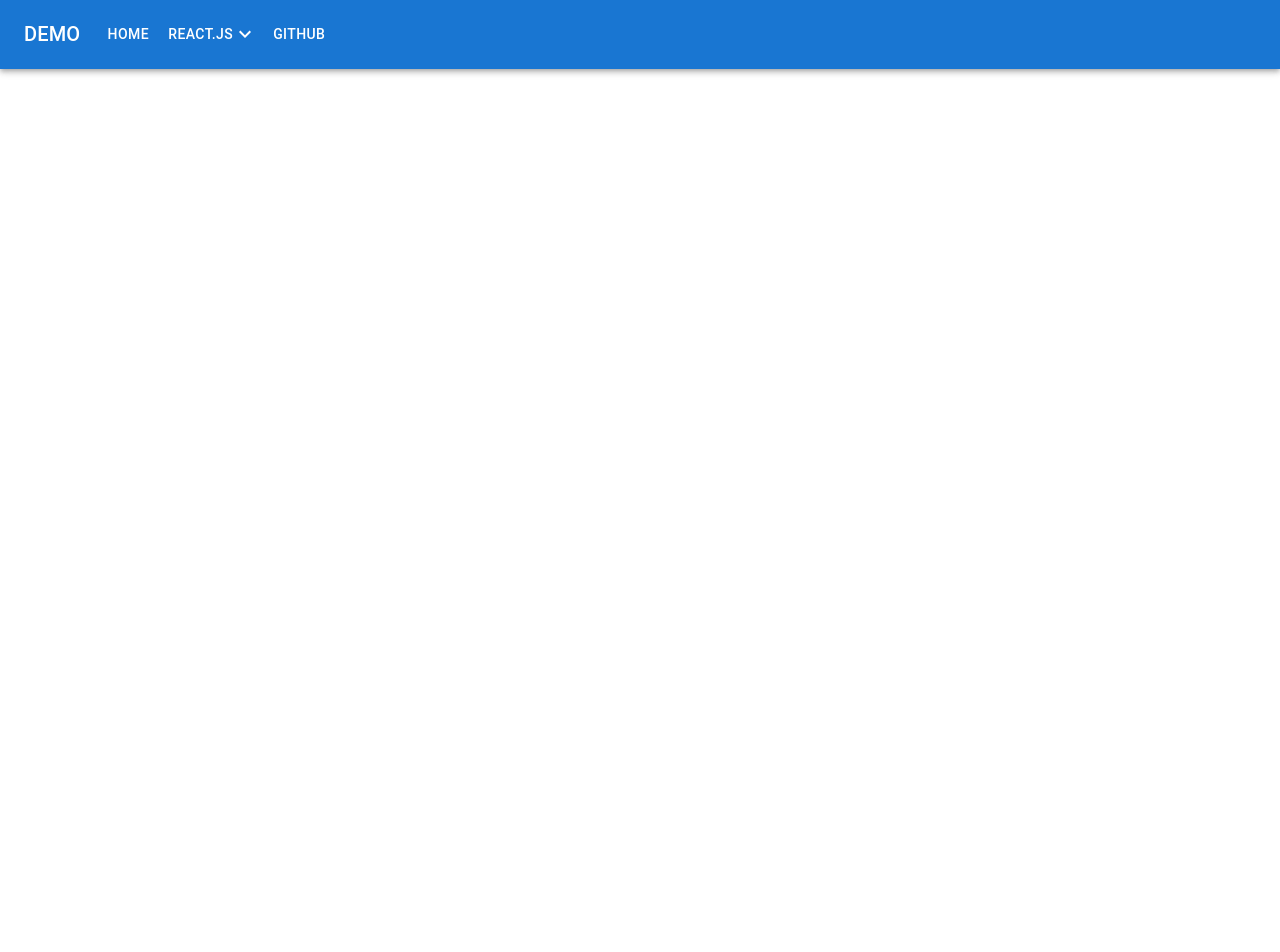
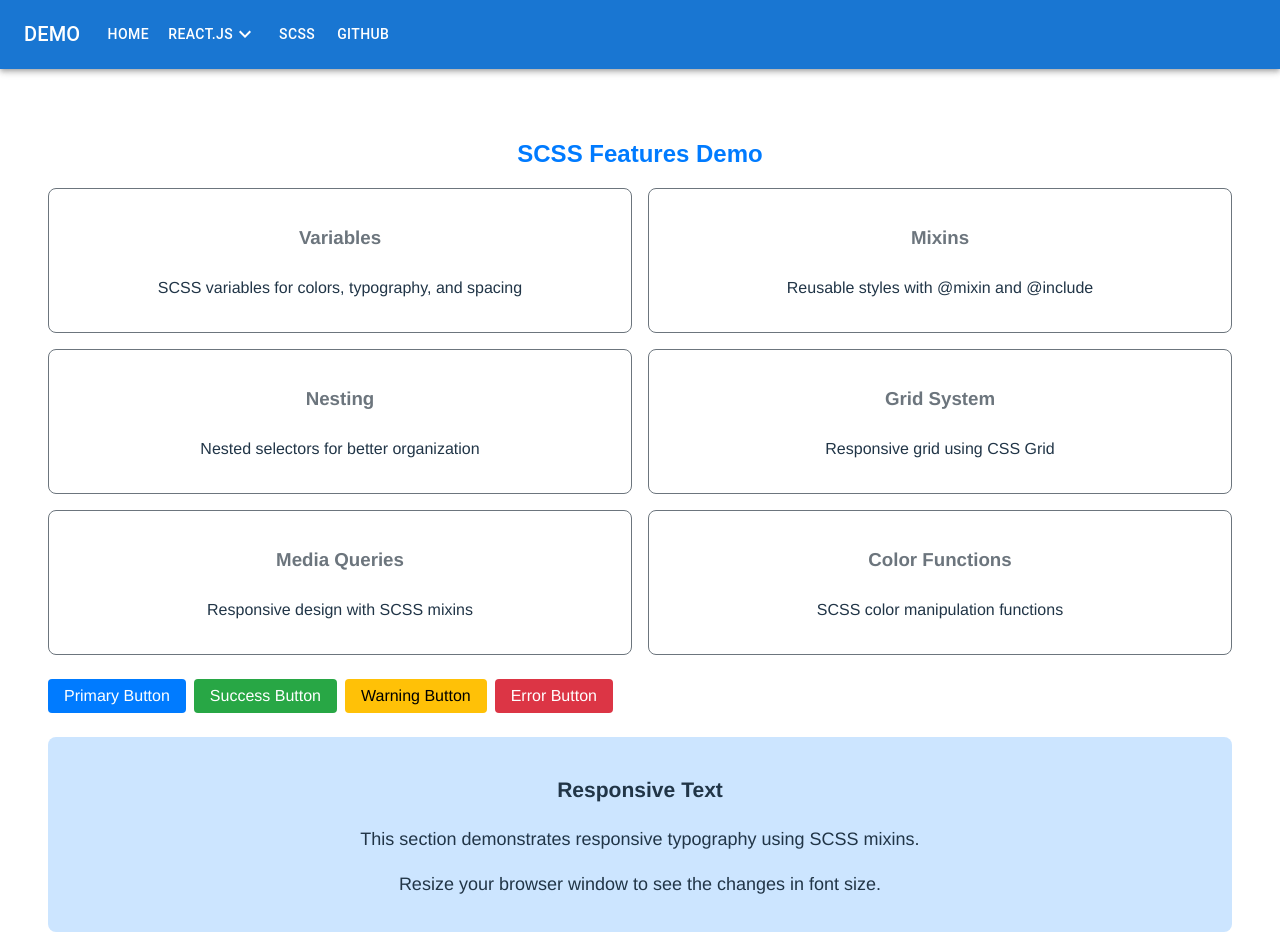
Before and after one commit to ganjianping/gjpd-reactjs19-vite, a React (Vite) app: page /demo/scss-example in a window 1280 px wide. Shown: the top 952 px of the page. Before the commit the page ends 800 px from the top, so only its background shows below. Built offline with nearby package versions, Linux system fonts and the light colour scheme.

Commit message:
Add SCSS examples and update dependencies

```diff
--- a/package.json
+++ b/package.json
@@ -31,6 +31,7 @@
     "eslint-plugin-react-refresh": "^0.4.19",
     "globals": "^15.15.0",
     "prettier": "^3.5.2",
+    "sass": "^1.85.1",
     "vite": "^6.2.0"
   }
 }
--- a/src/App.jsx
+++ b/src/App.jsx
@@ -10,6 +10,7 @@ import ContextExample from './demo/reactjs/ContextExample';
 import LifecycleExample from './demo/reactjs/LifecycleExample';
 import React19Features from './demo/reactjs/React19Features';
 import LanguageExample from './demo/reactjs/language/LanguageExample';
+import ScssExample from './demo/scss/ScssExample';
 import './App.css';
 
 function App() {
@@ -28,6 +29,7 @@ function App() {
           <Route path="/demo/reactjs/lifecycle-example" element={<LifecycleExample />} />
           <Route path="/demo/reactjs/react19-features" element={<React19Features />} />
           <Route path="/demo/reactjs/language-example" element={<LanguageExample />} />
+          <Route path="/demo/scss-example" element={<ScssExample />} />
         </Routes>
       </div>
     </BrowserRouter>
--- /dev/null
+++ b/src/demo/scss/ScssExample.jsx
@@ -0,0 +1,61 @@
+import React from 'react';
+import './ScssExample.scss';
+
+function ScssExample() {
+  const scssFeatures = [
+    {
+      title: 'Variables',
+      description: 'SCSS variables for colors, typography, and spacing'
+    },
+    {
+      title: 'Mixins',
+      description: 'Reusable styles with @mixin and @include'
+    },
+    {
+      title: 'Nesting',
+      description: 'Nested selectors for better organization'
+    },
+    {
+      title: 'Grid System',
+      description: 'Responsive grid using CSS Grid'
+    },
+    {
+      title: 'Media Queries',
+      description: 'Responsive design with SCSS mixins'
+    },
+    {
+      title: 'Color Functions',
+      description: 'SCSS color manipulation functions'
+    }
+  ];
+
+  return (
+    <div className="scss-demo">
+      <h2>SCSS Features Demo</h2>
+
+      <div className="features-grid">
+        {scssFeatures.map((feature, index) => (
+          <div key={index} className="feature-card">
+            <h3>{feature.title}</h3>
+            <p>{feature.description}</p>
+          </div>
+        ))}
+      </div>
+
+      <div className="button-showcase">
+        <button className="primary-button">Primary Button</button>
+        <button className="success-button">Success Button</button>
+        <button className="warning-button">Warning Button</button>
+        <button className="error-button">Error Button</button>
+      </div>
+
+      <div className="responsive-demo">
+        <h3>Responsive Text</h3>
+        <p>This section demonstrates responsive typography using SCSS mixins.</p>
+        <p>Resize your browser window to see the changes in font size.</p>
+      </div>
+    </div>
+  );
+}
+
+export default ScssExample;
--- /dev/null
+++ b/src/demo/scss/ScssExample.scss
@@ -0,0 +1,85 @@
+@use 'sass:color';
+@use './_variables' as v;
+@use './_mixins' as m;
+
+.scss-demo {
+  padding: v.$container-padding;
+  font-family: v.$body-font-family;
+
+  h2 {
+    font-family: v.$heading-font-family;
+    color: v.$primary-color;
+    margin-bottom: v.$spacing-unit * 2;
+  }
+
+  .features-grid {
+    display: grid;
+    grid-template-columns: repeat(3, 1fr);
+    gap: v.$spacing-unit * 2;
+
+    @include m.responsive(mobile) {
+      grid-template-columns: 1fr;
+    }
+
+    @include m.responsive(tablet) {
+      grid-template-columns: repeat(2, 1fr);
+    }
+  }
+
+  .feature-card {
+    border: 1px solid v.$secondary-color;
+    border-radius: 8px;
+    padding: v.$spacing-unit * 2;
+
+    @include m.flex-center;
+    flex-direction: column;
+    text-align: center;
+
+    h3 {
+      color: v.$secondary-color;
+      margin-bottom: v.$spacing-unit;
+    }
+  }
+
+  .button-showcase {
+    margin-top: v.$spacing-unit * 3;
+    display: flex;
+    gap: v.$spacing-unit;
+    flex-wrap: wrap;
+
+    .primary-button {
+      @include m.button-variant(v.$primary-color);
+    }
+
+    .success-button {
+      @include m.button-variant(v.$success-color);
+    }
+
+    .warning-button {
+      @include m.button-variant(v.$warning-color, black);
+    }
+
+    .error-button {
+      @include m.button-variant(v.$error-color);
+    }
+  }
+
+  .responsive-demo {
+    margin-top: v.$spacing-unit * 3;
+    padding: v.$spacing-unit * 2;
+    background-color: color.adjust(v.$primary-color, $lightness: 40%);
+    border-radius: 8px;
+
+    @include m.responsive(mobile) {
+      font-size: 14px;
+    }
+
+    @include m.responsive(tablet) {
+      font-size: 16px;
+    }
+
+    @include m.responsive(desktop) {
+      font-size: 18px;
+    }
+  }
+}
--- /dev/null
+++ b/src/demo/scss/_mixins.scss
@@ -0,0 +1,37 @@
+@use './_variables' as v;
+
+@mixin flex-center {
+  display: flex;
+  justify-content: center;
+  align-items: center;
+}
+
+@mixin responsive($breakpoint) {
+  @if $breakpoint == mobile {
+    @media (max-width: v.$mobile) {
+      @content;
+    }
+  } @else if $breakpoint == tablet {
+    @media (min-width: v.$tablet) {
+      @content;
+    }
+  } @else if $breakpoint == desktop {
+    @media (min-width: v.$desktop) {
+      @content;
+    }
+  }
+}
+
+@mixin button-variant($bg-color, $text-color: white) {
+  background-color: $bg-color;
+  color: $text-color;
+  border: none;
+  padding: v.$spacing-unit v.$spacing-unit * 2;
+  border-radius: 4px;
+  cursor: pointer;
+  transition: opacity 0.3s ease;
+
+  &:hover {
+    opacity: 0.8;
+  }
+}
--- /dev/null
+++ b/src/demo/scss/_variables.scss
@@ -0,0 +1,20 @@
+// Theme colors
+$primary-color: #007bff;
+$secondary-color: #6c757d;
+$success-color: #28a745;
+$warning-color: #ffc107;
+$error-color: #dc3545;
+
+// Typography
+$base-font-size: 16px;
+$heading-font-family: 'Arial', sans-serif;
+$body-font-family: 'Helvetica', sans-serif;
+
+// Spacing
+$spacing-unit: 8px;
+$container-padding: $spacing-unit * 2;
+
+// Breakpoints
+$mobile: 320px;
+$tablet: 768px;
+$desktop: 1024px;
--- a/src/menu/menu.json
+++ b/src/menu/menu.json
@@ -20,6 +20,10 @@
       ]
     },
     {
+      "label": "SCSS",
+      "url": "/demo/scss-example"
+    },
+    {
       "label": "GitHub",
       "url": "https://github.com",
       "isExternal": true
```
Also changed, not shown: 1 other file (tests, documents, lock files or other folders).
